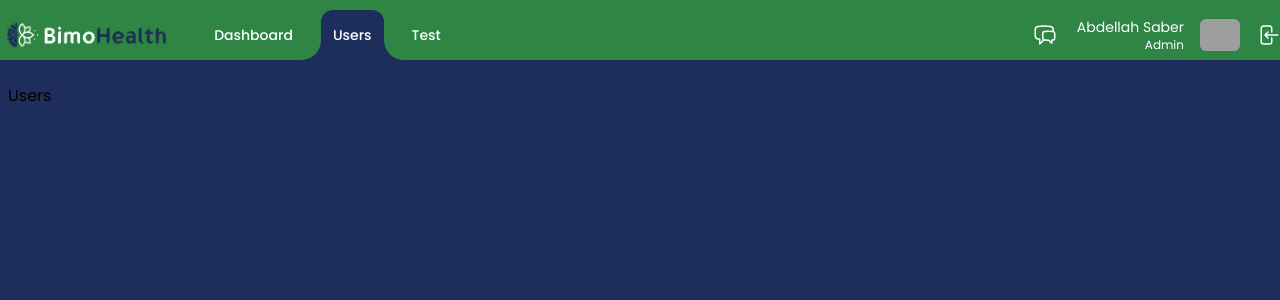
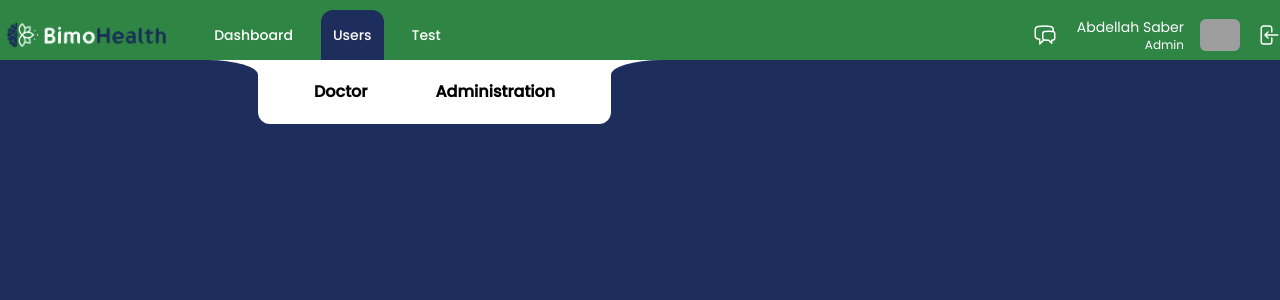
Before and after one commit to meryem-ben00/Workshop-React1, a React (Vite) app: page /dashboard/users in a window 1280 px wide. Shown: the top 300 px of the page. Built offline with nearby package versions, Linux system fonts and the light colour scheme; grey boxes are pictures that could not be loaded.

Commit message:
Add the users page routes and header

```diff
--- a/package.json
+++ b/package.json
@@ -4,7 +4,7 @@
   "version": "0.0.0",
   "type": "module",
   "scripts": {
-    "dev": "vite",
+    "dev": "vite --host",
     "build": "vite build",
     "lint": "eslint . --ext js,jsx --report-unused-disable-directives --max-warnings 0",
     "preview": "vite preview"
--- a/src/layouts/components/nav/styles.css
+++ b/src/layouts/components/nav/styles.css
@@ -2,6 +2,7 @@
   background: var(--green-color);
   padding-top: 10px;
 }
+
 
 .active {
   background: var(--bg-color);
@@ -9,6 +10,9 @@
   border-top-right-radius: 12px;
   position: relative;
 }
+
+/*
+  Change here, Make the classes more scoped first.
 
 .active::before,
 .active::after {
@@ -32,6 +36,8 @@
   box-shadow: -5px 5px 0 5px #1e2e5c;
 }
 
+ */
+
 .navItem{
   height: 50px;
 }
--- a/src/layouts/dashboard/layout.js
+++ b/src/layouts/dashboard/layout.js
@@ -1,12 +1,13 @@
+import PropTypes from "prop-types";
 import NavDashboard from "../components/nav/nav";
-import PropTypes from "prop-types";
 
 export default function DashboardLayout({ children }) {
   return (
     <>
       <NavDashboard />
 
-      <div className="mx-auto max-w-7xl px-2 mt-6">{children}</div>
+      {/* Change Here remove mt-6 */}
+      <div className="mx-auto max-w-7xl px-2">{children}</div>
     </>
   );
 }
--- /dev/null
+++ b/src/pages/users/administration-users/administrations-page.js
@@ -0,0 +1,5 @@
+export default function AdministrationsPage(){
+  return (
+    <div>administrationUsersPage Com</div>
+  )
+}
--- /dev/null
+++ b/src/pages/users/doctors-users/doctors-page.js
@@ -0,0 +1,5 @@
+export default function DoctorsPage(){
+  return (
+    <div>doctorsUsersPage Com</div>
+  )
+}
--- /dev/null
+++ b/src/pages/users/users-page.css
@@ -0,0 +1,42 @@
+.usersPage{
+  padding: 65px 100px 75px;
+}
+
+.userTypesContainer{
+  left: 250px;
+}
+
+.userTypesContainer::before{
+  content: "";
+  position: absolute;
+  width: 50px;
+  height: 50px;
+  background-color: transparent;
+  left: -50px;
+  top: 0px;
+  box-shadow: 0px -20px 0px 0 white;
+  z-index: -1;
+  border-top-right-radius: 50px 15px;
+}
+
+.userTypesContainer::after{
+  content: "";
+  position: absolute;
+  width: 50px;
+  height: 50px;
+  background-color: transparent;
+  right: -50px;
+  top: 0px;
+  box-shadow: 0px -20px 0px 0 white;
+  z-index: -1;
+  border-top-left-radius: 50px 15px;
+}
+
+.userTypesContainer .userType{
+  background-color: transparent;
+  transition: 1s;
+}
+
+.userTypesContainer .userType.active{
+  background-color: #a8cbb1;
+}
--- /dev/null
+++ b/src/pages/users/users-page.js
@@ -0,0 +1,19 @@
+import { NavLink, Outlet } from 'react-router-dom';
+import './users-page.css';
+
+export default function UsersPage() {
+  return(
+    <div className="usersPage relative">
+
+      <div className='userTypesContainer absolute top-0 bg-white py-3 px-7 flex justify-center items-center gap-3 rounded-b-xl'>
+
+        <NavLink to="doctors" className='userType block py-2 px-7 rounded font-bold'> Doctor </NavLink>
+        <NavLink to="administrations" className='userType block py-2 px-7 rounded font-bold'> Administration </NavLink>
+
+      </div>
+
+      <Outlet />
+
+    </div>
+  )
+}
```
Also changed, not shown: src/routes/sections/dashboard.js (+15 -1 lines).
